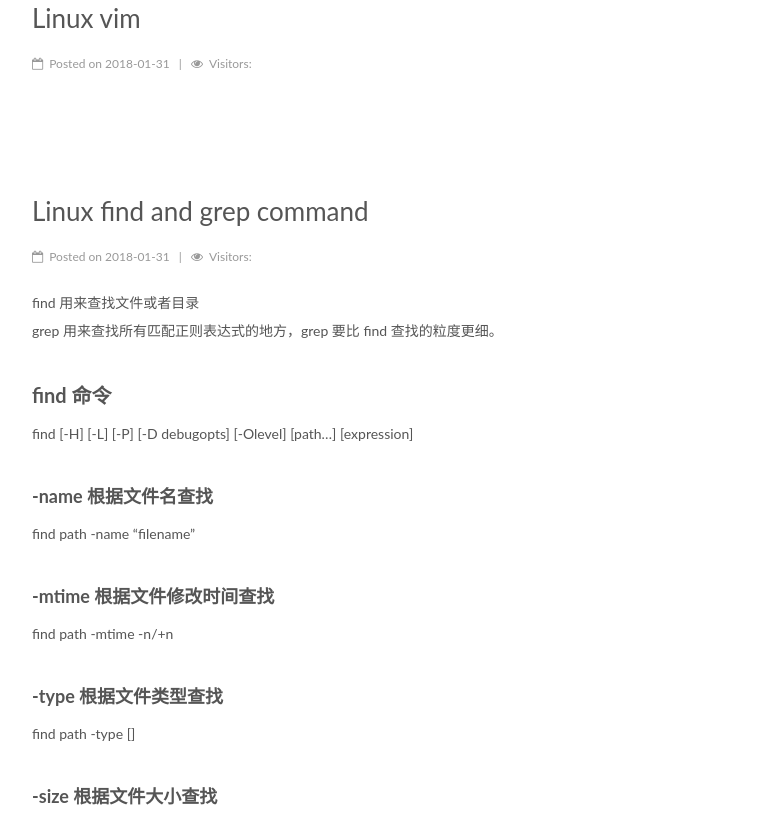
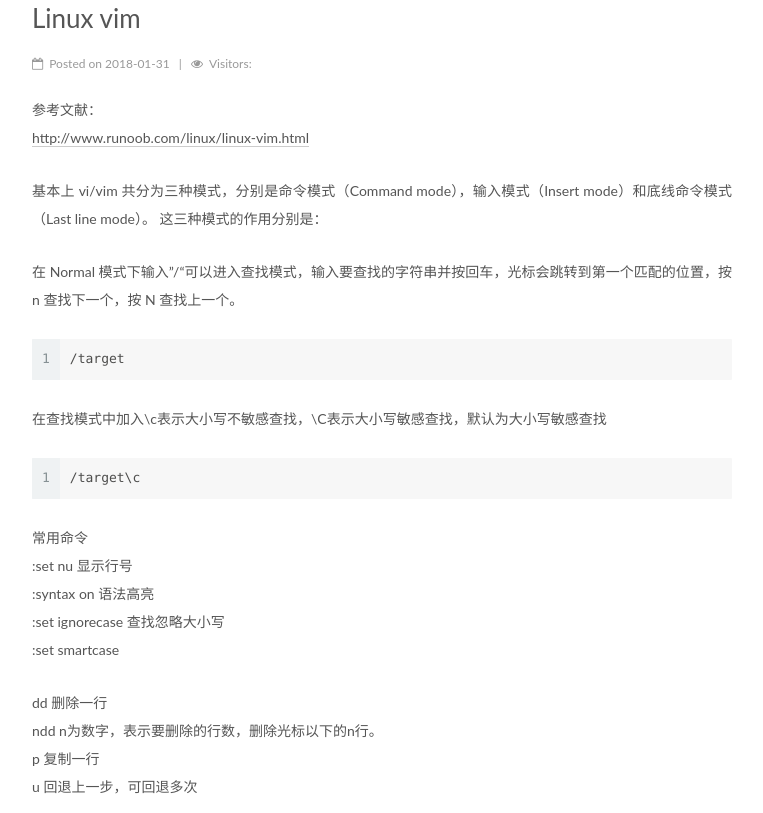
Before and after one commit to lzk-ys/lzk-ys.github.io, a plain HTML site: page index.html in a window 1280 px wide. Shown: the part 7759-8572 px from the top of the page, without its empty margins (258-1021 px from the left). Drawn offline with Linux system fonts and the light colour scheme; a script that the page names is missing.

Commit message:
Site updated: 2018-02-05 20:09:37

```diff
--- a/css/main.css
+++ b/css/main.css
@@ -1822,7 +1822,7 @@ pre .javascript .function {
   width: 4px;
   height: 4px;
   border-radius: 50%;
-  background: #fef460;
+  background: #87b1ed;
 }
 .links-of-blogroll {
   font-size: 13px;
--- a/index.html
+++ b/index.html
@@ -911,6 +911,12 @@
 
 
 
+            <p>参考文献：<br><a href="http://www.runoob.com/linux/linux-vim.html" target="_blank" rel="noopener">http://www.runoob.com/linux/linux-vim.html</a></p>
+<p>基本上 vi/vim 共分为三种模式，分别是命令模式（Command mode），输入模式（Insert mode）和底线命令模式（Last line mode）。 这三种模式的作用分别是：</p>
+<p>在 Normal 模式下输入”/“可以进入查找模式，输入要查找的字符串并按回车，光标会跳转到第一个匹配的位置，按 n 查找下一个，按 N 查找上一个。<br><figure class="highlight plain"><table><tr><td class="gutter"><pre><span class="line">1</span><br></pre></td><td class="code"><pre><span class="line">/target</span><br></pre></td></tr></table></figure></p>
+<p>在查找模式中加入\c表示大小写不敏感查找，\C表示大小写敏感查找，默认为大小写敏感查找<br><figure class="highlight plain"><table><tr><td class="gutter"><pre><span class="line">1</span><br></pre></td><td class="code"><pre><span class="line">/target\c</span><br></pre></td></tr></table></figure></p>
+<p>常用命令<br>:set nu  显示行号<br>:syntax on   语法高亮<br>:set ignorecase  查找忽略大小写<br>:set smartcase   </p>
+<p>dd 删除一行<br>ndd n为数字，表示要删除的行数，删除光标以下的n行。<br>p 复制一行<br>u 回退上一步，可回退多次</p>
 
 
 
```
Also changed, not shown: 2018/01/31/Linux-vim/index.html (+10 -1 lines).
